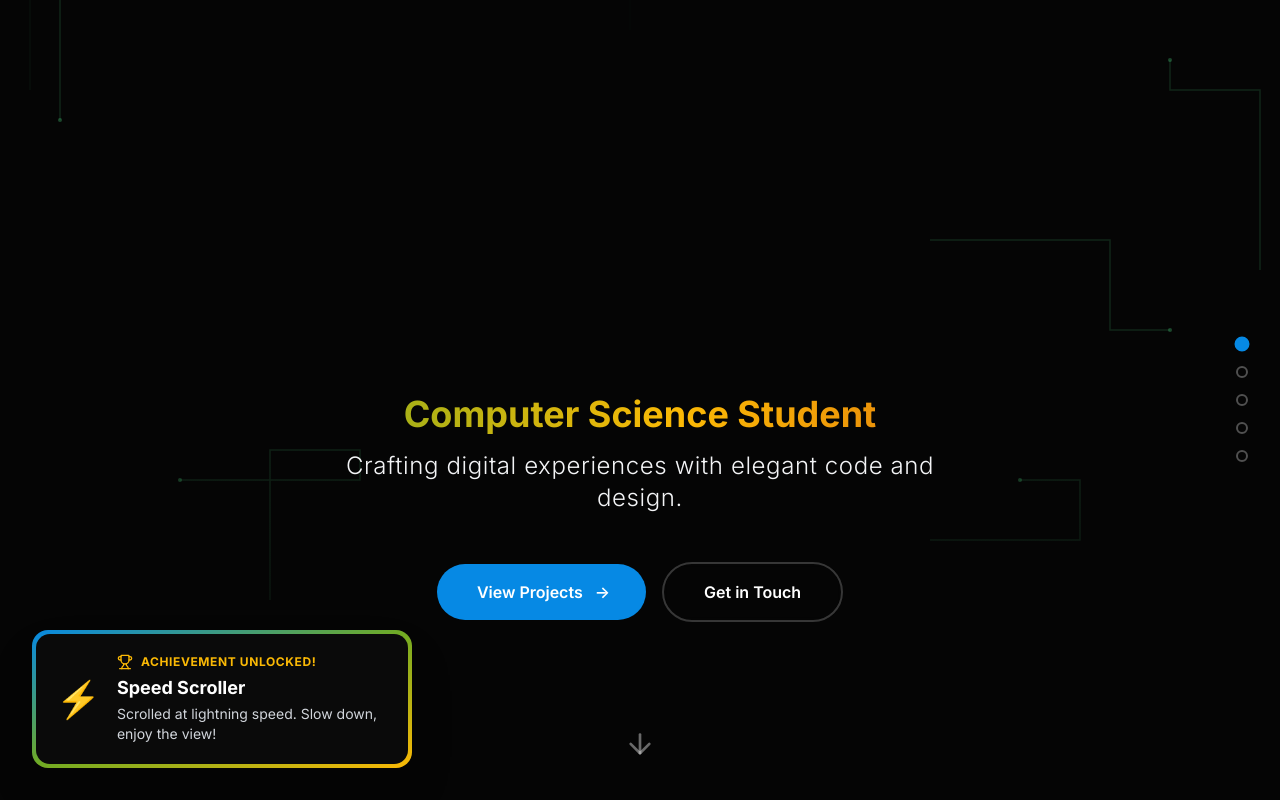
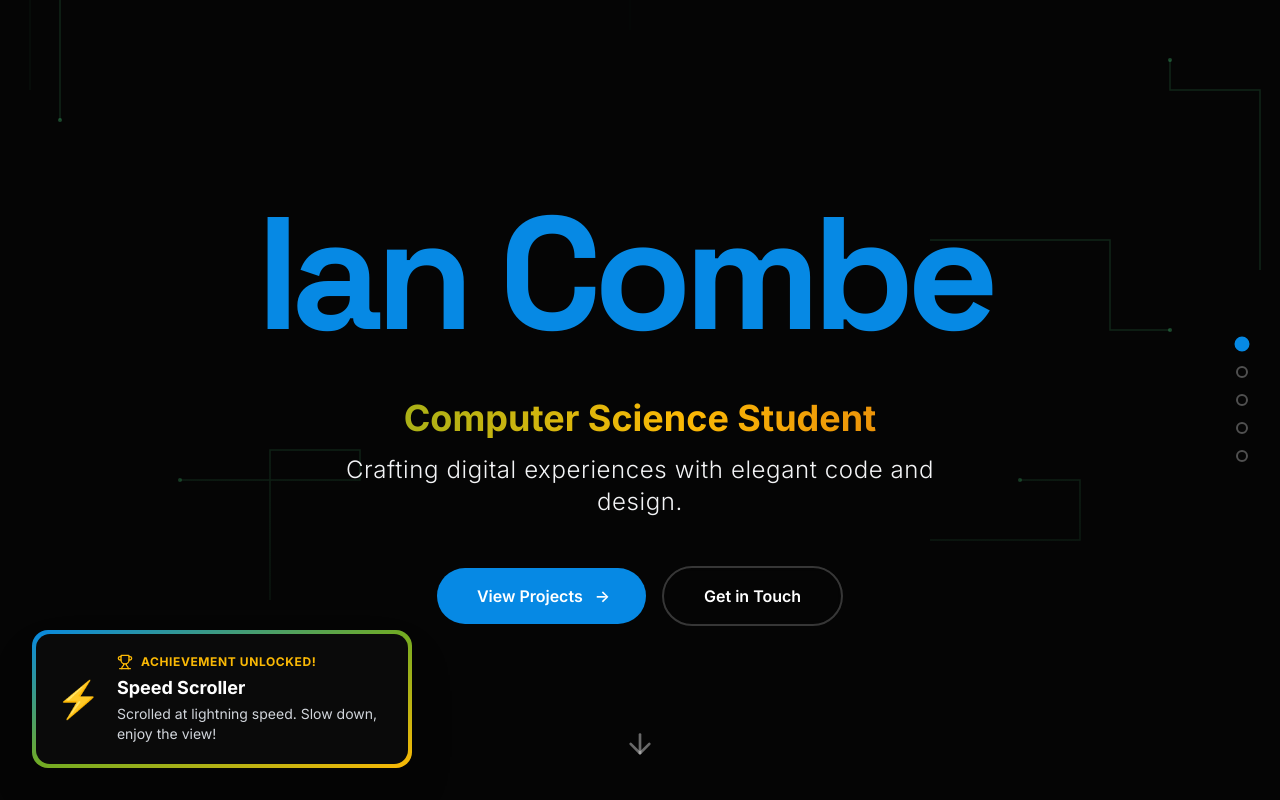
Before and after one commit to icombe/icombe.github.io, a React (Vite) app: page / in a window 1280 px wide. Shown: the top 800 px of the page. Built offline with nearby package versions, Linux system fonts and the light colour scheme.

Commit message:
Update main text and cursor to solid palette-blue

```diff
--- a/src/components/LandingPage.tsx
+++ b/src/components/LandingPage.tsx
@@ -23,9 +23,9 @@ export default function LandingPage() {
           animate={{ opacity: 1, scale: 1 }}
           transition={{ duration: 0.8, ease: [0.16, 1, 0.3, 1] }}
         >
-          <h1 className="text-7xl md:text-[10rem] font-bold tracking-tighter mb-6 font-display leading-none flex justify-center items-baseline">
+          <h1 className="text-7xl md:text-[10rem] font-bold tracking-tighter mb-6 font-display leading-tight flex justify-center items-baseline">
             <motion.span
-              className="bg-clip-text text-transparent bg-gradient-to-r from-palette-blue via-palette-green to-palette-orange inline-block py-4"
+              className="text-palette-blue inline-block"
               initial={{ opacity: 0, x: -20 }}
               animate={{ opacity: 1, x: 0 }}
               transition={{ duration: 0.8, delay: 0.3 }}
@@ -33,7 +33,7 @@ export default function LandingPage() {
               {"Ian Combe".split('').map((letter, index) => (
                 <motion.span
                   key={index}
-                  className="inline-block relative"
+                  className="inline-block"
                   whileHover={{
                     y: -10,
                     transition: { duration: 0.2 }
@@ -51,7 +51,7 @@ export default function LandingPage() {
                 times: [0, 0.5, 0.5, 1],
                 ease: "linear"
               }}
-              className="inline-block w-4 h-16 md:h-32 bg-gradient-to-b from-palette-blue via-palette-green to-palette-orange ml-2 md:ml-4 align-middle"
+              className="inline-block w-4 h-16 md:h-32 bg-palette-blue ml-2 md:ml-4 align-middle"
             />
           </h1>
         </motion.div>
```
